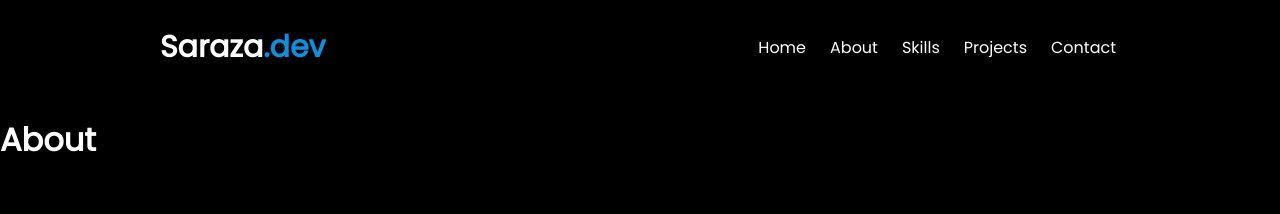
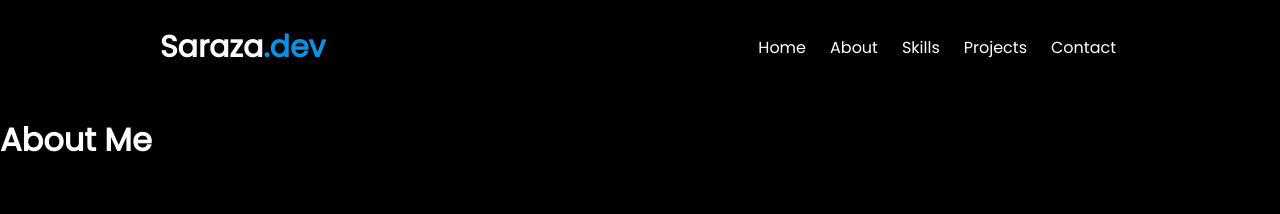
Before and after one commit to sarazaToussaint/Saraza-dev, a React (Create React App) app: page /About in a window 1280 px wide. Shown: the top 214 px of the page. Built offline with nearby package versions, Linux system fonts and the light colour scheme.

Commit message:
Update the about me page

```diff
--- a/src/components/About.jsx
+++ b/src/components/About.jsx
@@ -2,7 +2,7 @@ import React from 'react';
 
 const About = () => (
   <div>
-    <h1 className="about">About</h1>
+    <h1 className="about">About Me</h1>
   </div>
 );
 
```
